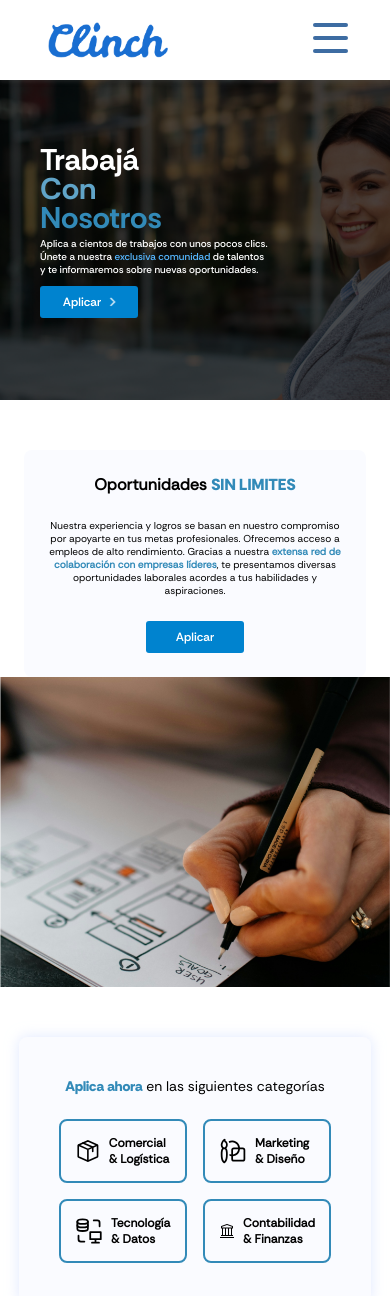
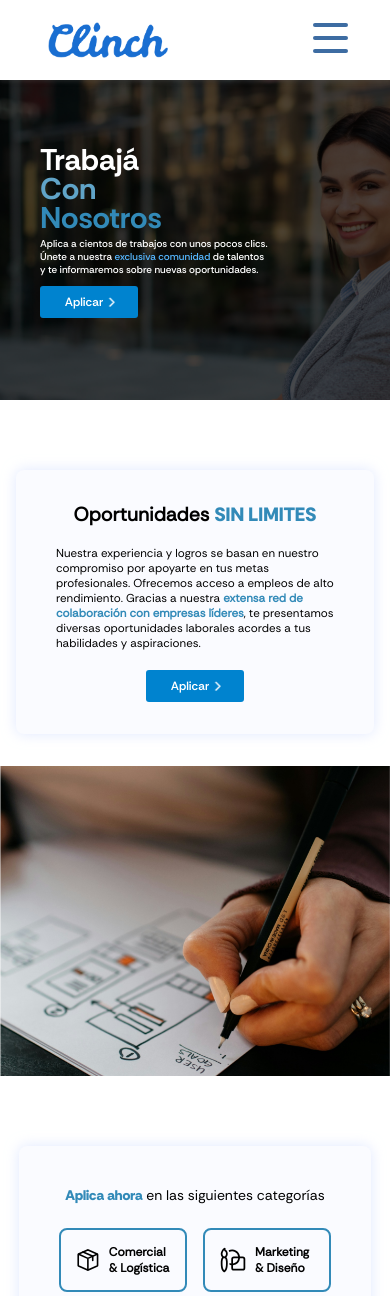
Before and after one commit to agustinlorca/ClinchHR, a React (Vite) app: page /candidatos in a window 390 px wide. Shown: the top 1296 px of the page. Built offline with nearby package versions, Linux system fonts and the light colour scheme.

Commit message:
Fixed Application card responsive

```diff
--- a/src/components/Cards/ApplicationCard/ApplicationCard.jsx
+++ b/src/components/Cards/ApplicationCard/ApplicationCard.jsx
@@ -3,6 +3,7 @@ import React from "react";
 import applicationCard from "../../../assets/images/application-card.png";
 import "./applicationCard.css";
 import ButtonLink from "../../Buttons/ButtonLink/ButtonLink";
+import MathGreater from "../../Icons/MathGreater";
 
 const ApplicationCard = () => {
   return (
@@ -23,7 +24,9 @@ const ApplicationCard = () => {
           <ButtonLink
             textButton="Aplicar"
             linkTo="https://airtable.com/appk4D8VR2qbX7YkJ/shrjCoz9JbpztBlM7"
-          />
+          >
+            <MathGreater cssClass="math-greater" />
+          </ButtonLink>
         </div>
         <div className="image-content">
           <img src={applicationCard} alt="Mano escribiendo en un papel" />
--- a/src/components/Cards/ApplicationCard/applicationCard.css
+++ b/src/components/Cards/ApplicationCard/applicationCard.css
@@ -1,27 +1,26 @@
 .application-card-container {
   margin-top: var(--desktop-margin);
   display: flex;
-  /* padding: 117px 48px 244px 48px; */
+  padding: 20px 0px;
   justify-content: center;
-  overflow: hidden;
 }
 
 .application-card {
-  box-shadow:  0px 0px 14px rgba(204, 216, 255, .6);
+  box-shadow: 0px 0px 14px rgba(204, 216, 255, 0.6);
   background-color: #fafbff;
   border-radius: 16px;
-  max-width: 1501px;
-  height: 618px;
-  padding: 48px 128px;
+  width: min(1500px, 90%);
+  height: auto;
+  padding: 2.5vw 5vw;
   display: grid;
-  grid-template-columns: 611px 520px;
+  grid-template-columns: 1fr 1fr;
   place-content: center;
   align-items: center;
-  gap: 70px;
+  gap: 0rem;
 }
 
 .application-card .text-content h1 {
-  font-size: 46px;
+  font-size: clamp(16px, 3vw, 46px);
 }
 .application-card .text-content h1 span {
   font-family: "RethinkSans-ExtraBold";
@@ -29,8 +28,8 @@
 }
 
 .application-card .text-content p {
-  font-size: 24px;
-  margin: 48px 0;
+  font-size: clamp(10px, 1.5vw, 26px);
+  margin: 1vw 0;
 }
 .application-card .text-content p span {
   font-weight: bold;
@@ -38,58 +37,59 @@
 }
 
 .application-card .image-content img {
+  padding-left: 3vw;
   height: auto;
   width: 100%;
 }
 
-@media screen and (max-width: 767px) {
+.math-greater{
+  width: clamp(0.3125rem, 0.2326rem + 0.6395vw, 1rem);
+  height: auto;
+}
+
+@media (width < 767px) {
   .application-card-container {
-    display: flex;
     margin-top: var(--mobile-margin);
-    /* padding: 72px 0; */
-    justify-content: center;
-    max-width: 767px;
+    padding: 20px 0px;
   }
 
   .application-card {
+    box-shadow: none;
     background-color: white;
-    border-radius: 0;
+    border-radius: none;
     width: 100%;
     height: auto;
-    margin: 0;
     padding: 0;
     grid-template-columns: 1fr;
-    gap: 0px;
-    /* gap: 50px; */
-
+    place-content: center;
+    align-items: center;
+    gap: 2rem;
   }
   .application-card .text-content {
-    display: flex;
-    flex-direction: column;
-    align-items: center;
-    text-align: center;
-    margin: 0 24px;
-    padding: 24px;
+    box-shadow: 0px 0px 14px rgba(204, 216, 255, 0.6);
     background-color: #fafbff;
     border-radius: 8px;
+    margin: 0 1rem;
+    padding: 2rem;
+    text-align: center;
 
   }
   .application-card .text-content h1 {
-    font-size: 16px;
+    font-size: clamp(1rem, 0.782rem + 1.7442vw, 2.875rem);
   }
 
   .application-card .text-content p {
-    font-size: 10px;
-    margin: 24px 0;
-  }
-  .application-card .text-content p span {
-    font-weight: bold;
-    color: var(--color-primary);
+    font-size: clamp(0.625rem, 0.5233rem + 0.814vw, 1.5rem);
+    margin: 1.2rem 0 1.2rem .5rem;
+    text-align: left;
   }
   .application-card .image-content {
     max-height:310px;
+    overflow: hidden;
   }
   .application-card .image-content img {
+    object-fit: scale-;
+    padding-left: 0;
     height: auto;
     width: 100%;
   }
```
